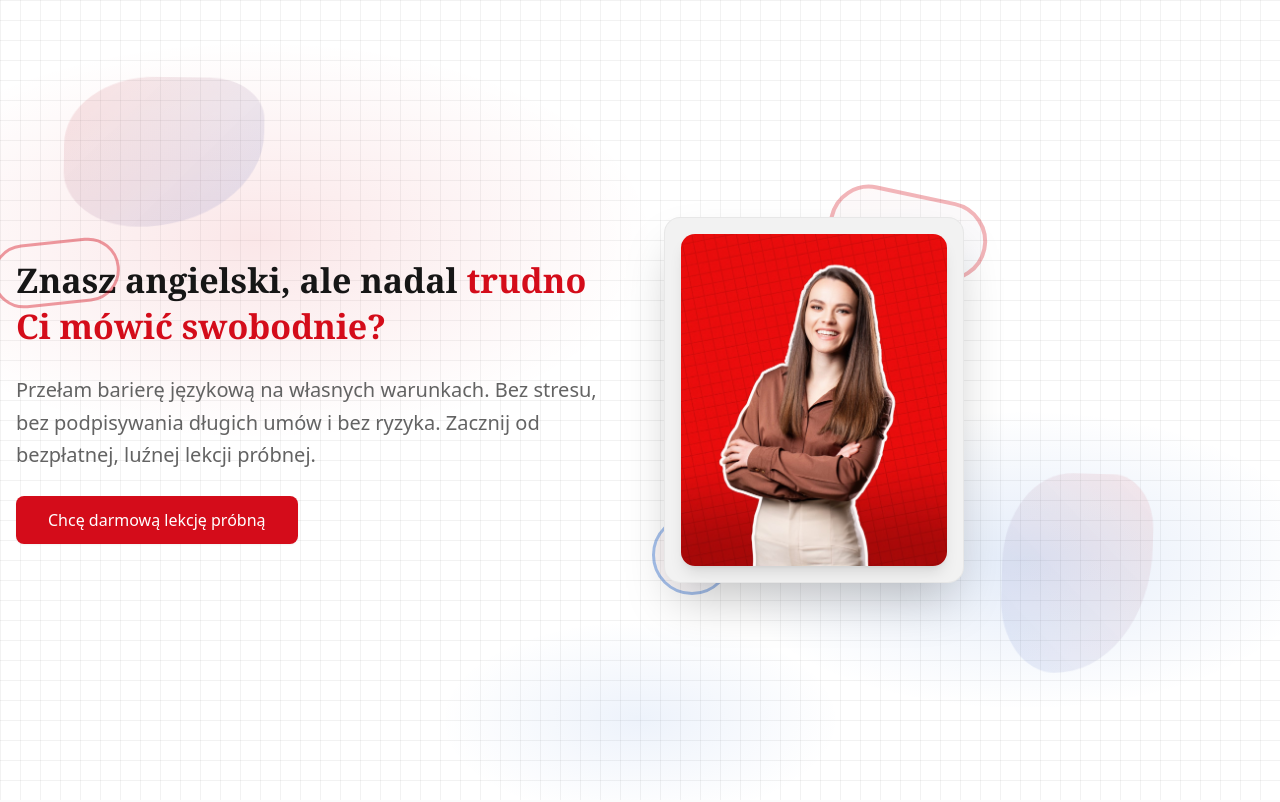
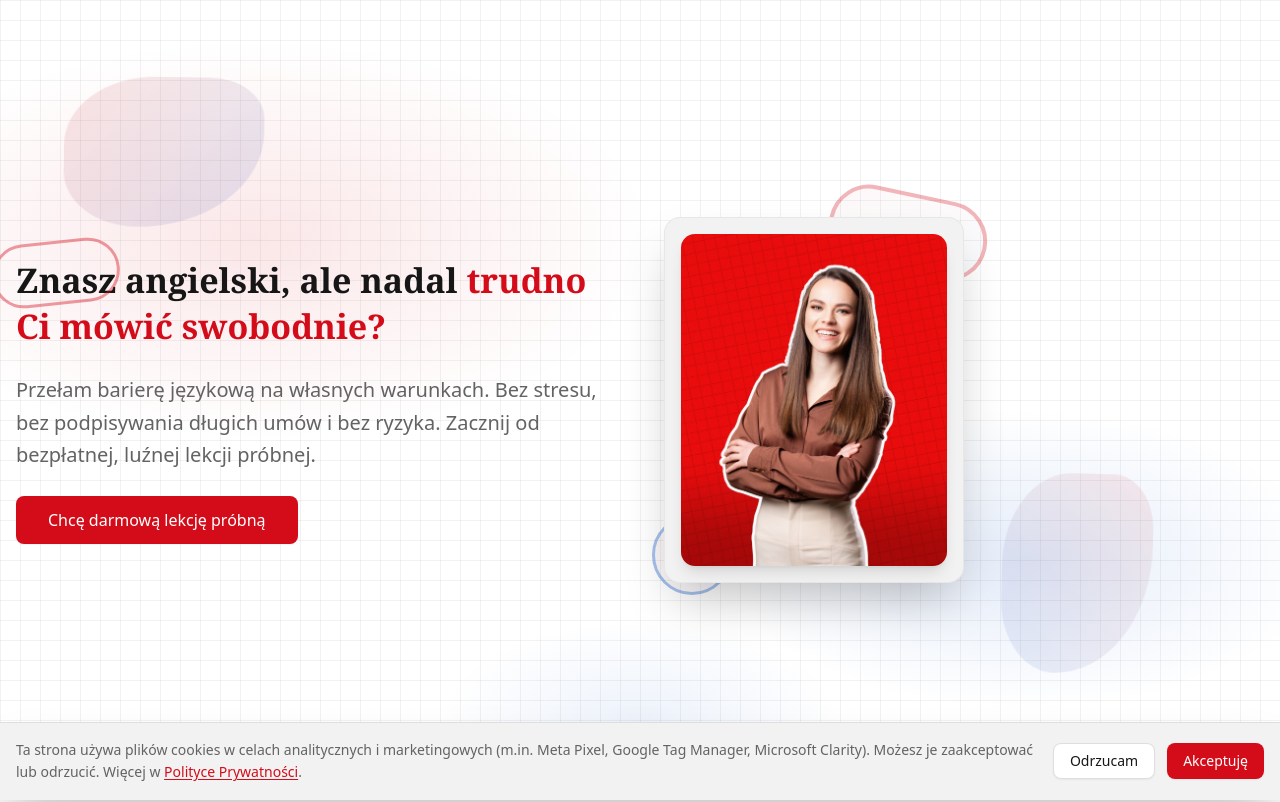
Before and after one commit to davedaslave32123/v0-language-school-website, a Next.js app: page / in a window 1280 px wide. Shown: the top 802 px of the page. Built offline with nearby package versions, Linux system fonts and the light colour scheme; no server answers; a web font is replaced by a local one.

Commit message:
Add cookie consent banner

```diff
--- a/app/layout.tsx
+++ b/app/layout.tsx
@@ -3,6 +3,7 @@ import type { Metadata } from "next"
 import { Inter, Playfair_Display } from "next/font/google"
 import "./globals.css"
 import { AnalyticsScripts } from "@/components/analytics-scripts"
+import { CookieConsentBanner } from "@/components/cookie-consent-banner"
 
 const inter = Inter({
   subsets: ["latin", "latin-ext"],
@@ -32,6 +33,7 @@ export default function RootLayout({
       <body className="font-sans">
         <AnalyticsScripts />
         {children}
+        <CookieConsentBanner />
       </body>
     </html>
   )
--- /dev/null
+++ b/components/cookie-consent-banner.tsx
@@ -0,0 +1,52 @@
+"use client"
+
+import { useEffect, useState } from "react"
+import Link from "next/link"
+import { Button } from "@/components/ui/button"
+import { CONSENT_EVENT, getConsent, setConsent, type ConsentValue } from "@/lib/consent"
+
+export function CookieConsentBanner() {
+  const [visible, setVisible] = useState(false)
+
+  useEffect(() => {
+    setVisible(getConsent() === null)
+
+    const handleConsentChange = (event: Event) => {
+      const detail = (event as CustomEvent<ConsentValue | null>).detail
+      setVisible(detail === null)
+    }
+
+    window.addEventListener(CONSENT_EVENT, handleConsentChange)
+    return () => window.removeEventListener(CONSENT_EVENT, handleConsentChange)
+  }, [])
+
+  if (!visible) return null
+
+  return (
+    <div className="fixed bottom-0 left-0 right-0 z-50 border-t border-border bg-card shadow-2xl">
+      <div className="container mx-auto flex flex-col gap-4 px-4 py-4 sm:flex-row sm:items-center sm:justify-between">
+        <p className="text-sm text-muted-foreground leading-relaxed">
+          Ta strona używa plików cookies w celach analitycznych i marketingowych (m.in. Meta
+          Pixel, Google Tag Manager, Microsoft Clarity). Możesz je zaakceptować lub odrzucić.
+          Więcej w{" "}
+          <Link href="/polityka-prywatnosci" className="text-primary underline underline-offset-2">
+            Polityce Prywatności
+          </Link>
+          .
+        </p>
+        <div className="flex flex-shrink-0 gap-3">
+          <Button type="button" variant="outline" onClick={() => setConsent("denied")}>
+            Odrzucam
+          </Button>
+          <Button
+            type="button"
+            className="bg-primary hover:bg-primary/90 text-primary-foreground"
+            onClick={() => setConsent("granted")}
+          >
+            Akceptuję
+          </Button>
+        </div>
+      </div>
+    </div>
+  )
+}
```
